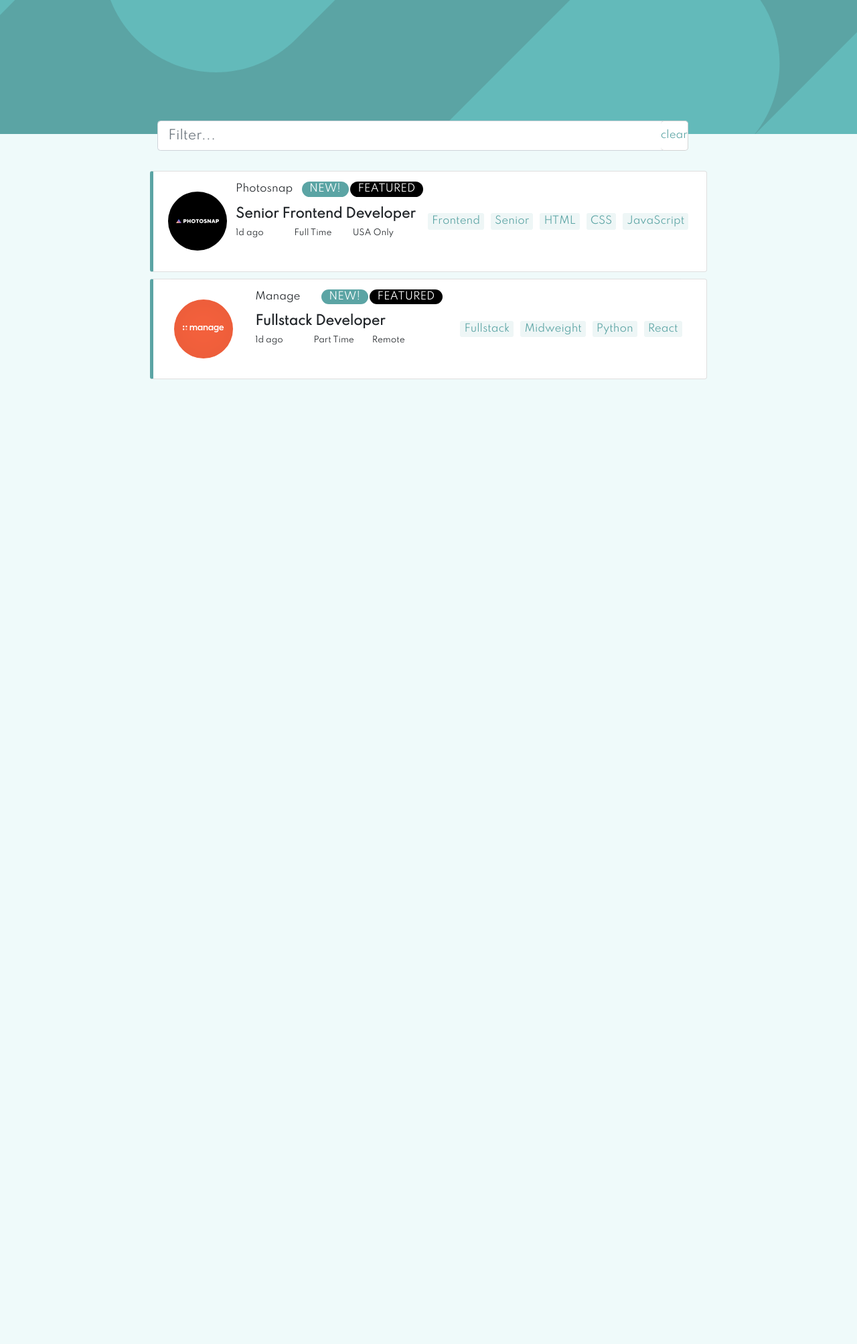
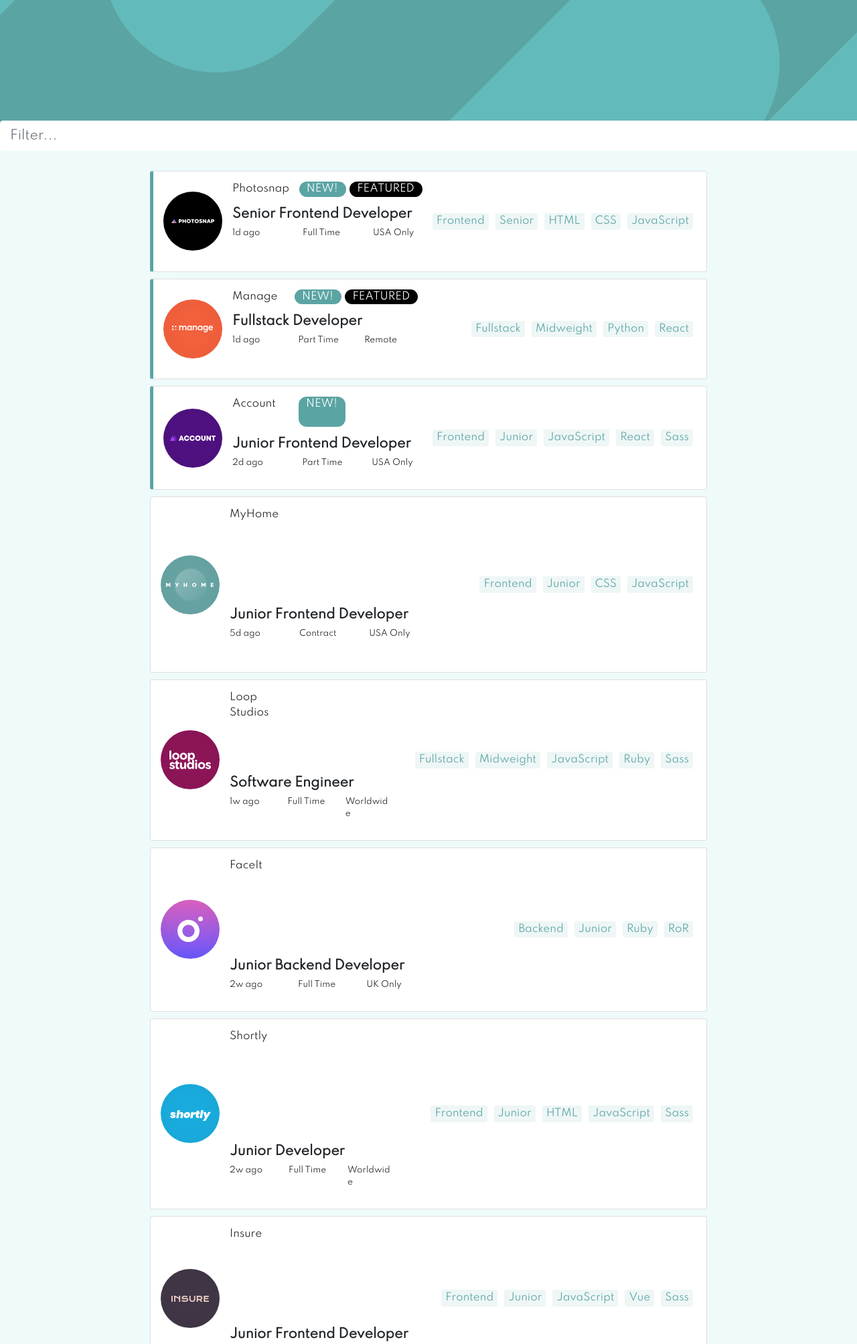
Before and after one commit to ymon275/JobListing, a PHP site: page / in a window 1280 px wide. Shown: the top 2006 px of the page at 67% size. Before the commit the page ends 566 px from the top, so only its background shows below. Run offline with PHP 8.4, Linux system fonts and the light colour scheme.

Commit message:
Added a bunch of stuff

```diff
--- a/jobListing/index.html
+++ b/jobListing/index.html
@@ -15,15 +15,30 @@
   </head>
   <body>
     <div id="bg_header"></div>
-    <form role="search" style="display:flex;">
+    <!-- <form role="search" style="display:flex;"> -->
+      <div class="input-group mycustom">
         <input
           class="form-control form-control-lg"
           type="search"
           placeholder="Filter..."
           id="searchBar"
         />
-      <button class="searchButton" onclick="clearSearch()" type="button">clear</button>
-    </form>
+        <div class="input-group-prepend" id="button-group">
+
+        </div>
+      </div>
+      <!-- <form>
+        <div class="col-lg-10 mb-3">
+          <div class="input-group mycustom">
+            <input type="text" class="form-control rounded-0" id="validationDefaultUsername" placeholder="Username" aria-describedby="inputGroupPrepend2" required>
+            <div class="input-group-prepend">
+              <button class="btn btn-primary btn-sm rounded-0" id="inputGroupPrepend2">Submit</button>
+            </div>
+          </div>
+        </div>
+      </form> -->
+      <!-- <button class="searchButton" onclick="clearSearch()" type="button">clear</button> -->
+    <!-- </form> -->
     <!--
     <div class="container">
         Lorem ipsum dolor sit amet.
--- a/jobListing/main.js
+++ b/jobListing/main.js
@@ -1,42 +1,242 @@
-let applications = [
-  {
-    id: 1,
-    company: "Photosnap",
-    logo: "./images/photosnap.svg",
-    new: true,
-    featured: true,
-    position: "Senior Frontend Developer",
-    role: "Frontend",
-    level: "Senior",
-    postedAt: "1d ago",
-    contract: "Full Time",
-    location: "USA Only",
-    languages: ["HTML", "CSS", "JavaScript"],
-    tools: [],
-  },
-  {
-    id: 2,
-    company: "Manage",
-    logo: "./images/manage.svg",
-    new: true,
-    featured: true,
-    position: "Fullstack Developer",
-    role: "Fullstack",
-    level: "Midweight",
-    postedAt: "1d ago",
-    contract: "Part Time",
-    location: "Remote",
-    languages: ["Python"],
-    tools: ["React"],
-  },
-];
+let buttonCounter = 0;
+let inputSpace = 0;
+let filters = [];
+let applications;
 
-function clearSearch() {
-  document.getElementById("searchBar").value = "";
-  return false;
+
+
+// let applications = [
+//   {
+//     id: 1,
+//     company: 'Photosnap',
+//     logo: './images/photosnap.svg',
+//     new: true,
+//     featured: true,
+//     position: 'Senior Frontend Developer',
+//     role: 'Frontend',
+//     level: 'Senior',
+//     postedAt: '1d ago',
+//     contract: 'Full Time',
+//     location: 'USA Only',
+//     languages: ['HTML', 'CSS', 'JavaScript'],
+//     tools: [],
+//   },
+//   {
+//     id: 2,
+//     company: 'Manage',
+//     logo: './images/manage.svg',
+//     new: true,
+//     featured: true,
+//     position: 'Fullstack Developer',
+//     role: 'Fullstack',
+//     level: 'Midweight',
+//     postedAt: '1d ago',
+//     contract: 'Part Time',
+//     location: 'Remote',
+//     languages: ['Python'],
+//     tools: ['React'],
+//   }
+// ];
+
+// const searchEngineVars = {
+//   roles: ["Frontend", "Backend", "Fullstack"],
+//   levels: ["Junior", "Midweight", "Senior"],
+//   languages: ["Python", "Ruby", "JavaScript", "HTML", "CSS"],
+//   tools: ["React", "Sass", "Vue", "Django", "RoR"]
+// }
+
+function searchEngine() {
+  for(i=0; i < applications.length; i++) {
+    $(`#${applications[i].id}`).show();
+  }
+  for(i=0; i < filters.length; i++) {
+    let filterType;
+    switch(filters[i]) {
+      case "Frontend":
+        filterType = "role";
+        break;
+      case "Backend":
+        filterType = "role";
+        break;
+      case "Fullstack":
+        filterType = "role";
+        break;
+      case "Frontend":
+        filterType = "role";
+        break;
+      case "Python":
+        filterType = "language";
+        break;
+      case "Ruby":
+        filterType = "language";
+        break;
+      case "JavaScript":
+        filterType = "language";
+        break;
+      case "HTML":
+        filterType = "language";
+        break;
+      case "CSS":
+        filterType = "language";
+        break;
+      case "Junior":
+        filterType = "level";
+        break;
+      case "Midweight":
+        filterType = "level";
+        break;
+      case "Senior":
+        filterType = "level";
+        break;
+      case "React":
+        filterType = "tool";
+        break;
+      case "Sass":
+        filterType = "tool";
+        break;
+      case "Vue":
+        filterType = "tool";
+        break;
+      case "Django":
+        filterType = "tool";
+        break;
+      case "RoR":
+        filterType = "tool";
+        break;
+    }
+    //shows all cards
+
+    for(j=0; j < applications.length; j++) {
+      if(filterType == "role") {
+        if(filters[i] != applications[j].role) {
+          //changes all the cards to match the filters
+          $(`#${applications[j].id}`).hide();
+        }
+
+      } else if(filterType == "level") {
+          if(filters[i] != applications[j].level) {
+            $(`#${applications[j].id}`).hide();
+          }
+      } else if(filterType == "language") {
+          if(!applications[j].languages.some((lang) => {
+            return lang == filters[i];
+          })) {
+            $(`#${applications[j].id}`).hide();
+          }
+
+      } else if(filterType == "tool") {
+          if(!applications[j].tools.some((tool) => {
+            return tool == filters[i];
+          })) {
+            $(`#${applications[j].id}`).hide();
+          }
+      }
+    }
+  }
 }
 
-window.onload = () => {
+//reads the input field and adds the typed buttons
+document.getElementById('searchBar').addEventListener('change', () => {
+  console.log("event function ran");
+  // console.log(searchEngineVars.length)
+  for(i=0; i < 6; i++) {
+    console.log("for loop 1 runs");
+    console.log(document.getElementById("searchBar").value);
+      // console.log("for loop 2 runs")
+      if(document.getElementById("searchBar").value == searchEngineVars.roles[i]) {
+        console.log("if statement runs");
+        let roleButton = document.createElement('button');
+        roleButton.classList.add('btn-secondary');
+        roleButton.innerHTML = searchEngineVars.roles[i];
+        roleButton.onclick = () => {clearButton(roleButton)};
+        // console.log(langButton.innerHTML);
+        addButton(roleButton);
+      } else if(document.getElementById("searchBar").value == searchEngineVars.levels[i]) {
+        console.log("if statement 2 runs");
+          let levelButton = document.createElement('button');
+          levelButton.classList.add('btn-secondary');
+          levelButton.innerHTML = searchEngineVars.levels[i];
+          levelButton.onclick = () => {clearButton(levelButton)};
+          // console.log(langButton.innerHTML);
+          addButton(levelButton);
+      } else if(document.getElementById("searchBar").value == searchEngineVars.languages[i]) {
+        console.log("if statement 3 runs");
+          let langButton = document.createElement('button');
+          langButton.classList.add('btn-secondary');
+          langButton.innerHTML = searchEngineVars.languages[i];
+          langButton.onclick = () => {clearButton(langButton)};
+          // console.log(langButton.innerHTML);
+          addButton(langButton);
+      } else if(document.getElementById("searchBar").value == searchEngineVars.tools[i]) {
+        console.log("if statement 4 runs");
+          let toolsButton = document.createElement('button');
+          toolsButton.classList.add('btn-secondary');
+          toolsButton.innerHTML = searchEngineVars.tools[i];
+          toolsButton.onclick = () => {clearButton(toolsButton)};
+          // console.log(langButton.innerHTML);
+          addButton(toolsButton);
+      }
+  }
+});
+
+function addButton(button) {
+  document.getElementById('searchBar').value = '';
+  document.getElementById('searchBar').placeholder = '';
+  buttonCounter++;
+  let copyButton = document.createElement('button');
+      copyButton.classList.add('btn-secondary');
+      copyButton.innerHTML = `${button.innerHTML}&times`;
+      filters.push(button.innerHTML);
+      console.log(filters);
+      searchEngine();
+      copyButton.onclick = () => {clearButton(copyButton)};
+      // console.log(langButton.innerHTML);
+      console.log(copyButton.style.width);
+      inputSpace += parseInt(copyButton.style.width, 10);
+      console.log(inputSpace);
+      addSpace();
+      document.getElementById("button-group").appendChild(copyButton);
+}
+
+function clearButton(button) {
+  for(i=0; i < filters.length; i++) {
+    // console.log(`${filters[i]} ${button.innerHTML.slice(0, button.innerHTML.length-1)}`);
+    if(button.innerHTML.slice(0, button.innerHTML.length-1) == filters[i]) {
+      filters.splice(i, 1);
+    }
+  }
+  $(button).hide();
+  buttonCounter--;
+  inputSpace -= parseInt(button.style.width, 10);
+
+  console.log(filters);
+  searchEngine();
+  if(buttonCounter == 0) {
+    document.getElementById('searchBar').placeholder = 'Filter...';
+  }
+}
+
+function addSpace() {
+  document.getElementById('searchBar').value = '';
+  let value = document.getElementById('searchBar').value;
+  console.log(inputSpace);
+  for(i=0; i < inputSpace/10;i++) {
+    value = `${value} `;
+    document.getElementById('searchBar').value = value;
+  }
+}
+
+fetch("data.json")
+  .then(response => response.json())
+  .then(data => {
+    console.log(data);
+    applications = data;
+  })
+  .catch((e) => {
+    errorScreen = document.createElement("h1");
+    errorScreen.innerHTML = "Sorry, there was a problem";
+  })
+  .finally(() => {
   //     <div class="card" style="width: 18rem;">
   //     <img src="..." class="card-img-top" alt="...">
   //     <div class="card-body">
@@ -46,69 +246,72 @@ window.onload = () => {
   //     </div>
   //   </div>
   for (let i = 0; i < applications.length; i++) {
+    let cardDiv = document.createElement('div');
+    cardDiv.classList.add('card');
+    cardDiv.id = `${applications[i].id}`;
 
-    let cardDiv = document.createElement("div");
-    cardDiv.classList.add("card");
-
-    let insideDiv = document.createElement("div");
-    insideDiv.classList.add("card-body");
+    let insideDiv = document.createElement('div');
+    insideDiv.classList.add('card-body');
     cardDiv.appendChild(insideDiv);
 
-    let profPic = document.createElement("img");
+    let inside2Div = document.createElement('div');
+    inside2Div.classList.add('card-body2');
+    insideDiv.appendChild(inside2Div);
+
+    let profPic = document.createElement('img');
     profPic.src = applications[i].logo;
-    insideDiv.appendChild(profPic);
+    inside2Div.appendChild(profPic);
 
-    let titleColumn = document.createElement("div");
-    titleColumn.classList.add("titleContainer");
-    insideDiv.appendChild(titleColumn);
+    let titleColumn = document.createElement('div');
+    titleColumn.classList.add('titleContainer');
+    inside2Div.appendChild(titleColumn);
 
-    let companyRow = document.createElement("div");
-    companyRow.classList.add("row");
+    let companyRow = document.createElement('div');
+    companyRow.classList.add('row');
 
-
-    let company = document.createElement("p");
-    company.style = "width: 110px"
+    let company = document.createElement('p');
+    company.classList.add('paragraph');
     company.innerHTML = `${applications[i].company}`;
     companyRow.appendChild(company);
 
-    let newTag = document.createElement("p");
-    newTag.classList.add("newTag");
     if (applications[i].new === true) {
-      newTag.innerHTML = "NEW!";
-      cardDiv.style.borderLeft = "5px hsl(180, 29%, 50%) solid";
+      let newTag = document.createElement('p');
+      newTag.classList.add('newTag');
+      newTag.innerHTML = 'NEW!';
+      cardDiv.style.borderLeft = '5px hsl(180, 29%, 50%) solid';
+      companyRow.appendChild(newTag);
     }
-    companyRow.appendChild(newTag);
 
-    let featTag = document.createElement("p");
-    featTag.classList.add("featTag");
     if (applications[i].featured === true) {
-      featTag.innerHTML = "FEATURED";
+      let featTag = document.createElement('p');
+      featTag.classList.add('featTag');
+      featTag.innerHTML = 'FEATURED';
+      companyRow.appendChild(featTag);
     }
-    companyRow.appendChild(featTag);
 
     titleColumn.appendChild(companyRow);
 
-    let title = document.createElement("h5");
-    title.classList.add("card-title");
+    let title = document.createElement('h5');
+    title.classList.add('card-title');
     title.innerHTML = `${applications[i].position}`;
     titleColumn.appendChild(title);
 
-    let timeRow = document.createElement("div");
-    timeRow.classList.add("row");
+    let timeRow = document.createElement('div');
+    timeRow.classList.add('row');
     titleColumn.appendChild(timeRow);
 
-    let post = document.createElement("p");
-    post.classList.add("bottom-row");
+    let post = document.createElement('p');
+    post.classList.add('bottom-row');
     post.innerHTML = `${applications[i].postedAt}`;
     timeRow.appendChild(post);
 
-    let contract = document.createElement("p");
-    contract.classList.add("bottom-row");
+    let contract = document.createElement('p');
+    contract.classList.add('bottom-row');
     contract.innerHTML = `${applications[i].contract}`;
     timeRow.appendChild(contract);
 
-    let location = document.createElement("p");
-    location.classList.add("bottom-row");
+    let location = document.createElement('p');
+    location.classList.add('bottom-row');
     location.innerHTML = `${applications[i].location}`;
     timeRow.appendChild(location);
 
@@ -116,36 +319,40 @@ window.onload = () => {
     // para.classList.add("card-text");
     // insideDiv.appendChild(para);
 
-    let langDiv = document.createElement("div");
-    langDiv.classList.add("btn-container");
+    let langDiv = document.createElement('div');
+    langDiv.classList.add('btn-container');
     insideDiv.appendChild(langDiv);
 
-    let roleButton = document.createElement("button");
-    roleButton.classList.add("btn-secondary");
+    let roleButton = document.createElement('button');
+    roleButton.classList.add('btn-secondary');
     roleButton.innerHTML = `${applications[i].role}`;
+    roleButton.onclick = () => {addButton(roleButton)};
     langDiv.appendChild(roleButton);
 
-    let levelButton = document.createElement("button");
-    levelButton.classList.add("btn-secondary");
+    let levelButton = document.createElement('button');
+    levelButton.classList.add('btn-secondary');
     levelButton.innerHTML = `${applications[i].level}`;
+    levelButton.onclick = () => {addButton(levelButton)};
     langDiv.appendChild(levelButton);
 
     for (j = 0; j < applications[i].languages.length; j++) {
-      let langButton = document.createElement("button");
-      langButton.classList.add("btn-secondary");
-      langButton.innerHTML = `${applications[i].languages[j]}`;
-      console.log(langButton.innerHTML);
+      let langButton = document.createElement('button');
+      langButton.classList.add('btn-secondary');
+      langButton.innerHTML = applications[i].languages[j];
+      langButton.onclick = () => {addButton(langButton)};
+      // console.log(langButton.innerHTML);
       langDiv.appendChild(langButton);
     }
 
     for (j = 0; j < applications[i].tools.length; j++) {
-      let toolsButton = document.createElement("button");
-      toolsButton.classList.add("btn-secondary");
+      let toolsButton = document.createElement('button');
+      toolsButton.classList.add('btn-secondary');
       toolsButton.innerHTML = `${applications[i].tools[j]}`;
-      console.log(toolsButton.innerHTML);
+      toolsButton.onclick = () => {addButton(toolsButton)};
+      // console.log(toolsButton.innerHTML);
       langDiv.appendChild(toolsButton);
     }
 
     document.body.appendChild(cardDiv);
   }
-};
+});
--- a/jobListing/stylesheet.css
+++ b/jobListing/stylesheet.css
@@ -34,6 +34,7 @@ body {
   -webkit-box-direction: normal;
       -ms-flex-direction: column;
           flex-direction: column;
+  margin-left: 1rem;
 }
 
 .row {
@@ -45,7 +46,7 @@ body {
 }
 
 .paragraph {
-  width: 35% !important;
+  width: 38% !important;
 }
 
 .card-body {
@@ -55,8 +56,9 @@ body {
   -webkit-box-align: center;
       -ms-flex-align: center;
           align-items: center;
-  -ms-flex-pack: distribute;
-      justify-content: space-around;
+  -webkit-box-pack: justify;
+      -ms-flex-pack: justify;
+          justify-content: space-between;
 }
 
 #bg_header {
@@ -131,12 +133,23 @@ body {
   color: #5ba4a4;
 }
 
+.card-body2 {
+  display: -webkit-box;
+  display: -ms-flexbox;
+  display: flex;
+  -webkit-box-align: center;
+      -ms-flex-align: center;
+          align-items: center;
+  -ms-flex-wrap: wrap;
+      flex-wrap: wrap;
+}
+
 .newTag {
   background-color: #5ba4a4;
   color: #fff;
   border-radius: 12px;
   width: 70px;
-  margin-right: 2px;
+  margin-right: 5px;
 }
 
 .featTag {
@@ -150,6 +163,24 @@ body {
 .bottom-row {
   font-weight: 300;
   font-size: 12px;
-  width: 30%;
+  width: 36% !important;
+}
+
+.mycustom {
+  position: relative;
+}
+
+.mycustom input[type=search] {
+  border: none;
+  width: 60%;
+}
+
+.mycustom .input-group-prepend {
+  position: absolute;
+  -ms-flex-line-pack: center;
+      align-content: center;
+  -webkit-transform: translate(0, -9px);
+          transform: translate(0, -9px);
+  z-index: 9;
 }
 /*# sourceMappingURL=stylesheet.css.map */
--- a/jobListing/stylesheet.scss
+++ b/jobListing/stylesheet.scss
@@ -39,19 +39,22 @@ body {
   align-content: center;
   flex-wrap: wrap;
   flex-direction: column;
+  margin-left: 1rem;
 }
 
 .row {
   display: flex;
   flex-wrap: nowrap;
 }
+
 .paragraph {
-  width: 35% !important;
+  width: 38% !important;
 }
+
 .card-body {
   display: flex;
   align-items: center;
-  justify-content: space-around;
+  justify-content: space-between;
 }
 
 #bg_header {
@@ -80,6 +83,7 @@ body {
   background-color: $filter-tabs;
   border-radius: 3px;
   border: none;
+  // position: absolute;
   margin: 0 5px;
   &:hover {
     color: #fff;
@@ -119,12 +123,18 @@ body {
   color: $primary-color;
 }
 
+.card-body2 {
+  display: flex;
+  align-items: center;
+  flex-wrap: wrap;
+}
+
 .newTag {
   background-color: $primary-color;
   color: #fff;
   border-radius: 12px;
   width: 70px;
-  margin-right: 2px;
+  margin-right: 5px;
 }
 
 .featTag {
@@ -138,5 +148,23 @@ body {
 .bottom-row {
   font-weight: 300;
   font-size: 12px;
-  width: 30%;
+  width: 36% !important;
 }
+
+.mycustom {
+  position: relative;
+}
+
+.mycustom input[type=search] {
+  border: none;
+  width: 60%;
+}
+
+.mycustom .input-group-prepend {
+  position: absolute;
+  align-content: center;
+  transform: translate(0, -9px);
+  // left: 4px;
+  // top: 3px;
+  z-index:9;
+}
```
Also changed, not shown: 1 other file. Lines whose indentation alone changed are shown as unchanged.
